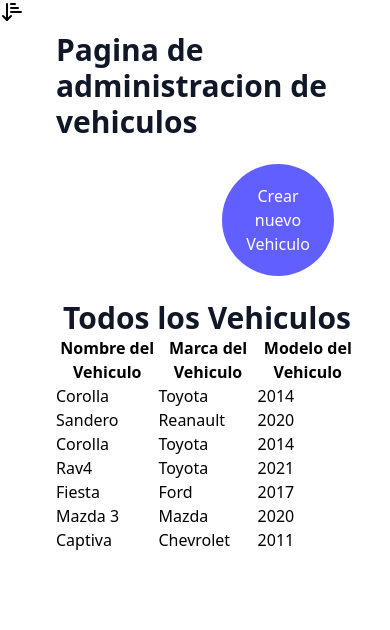
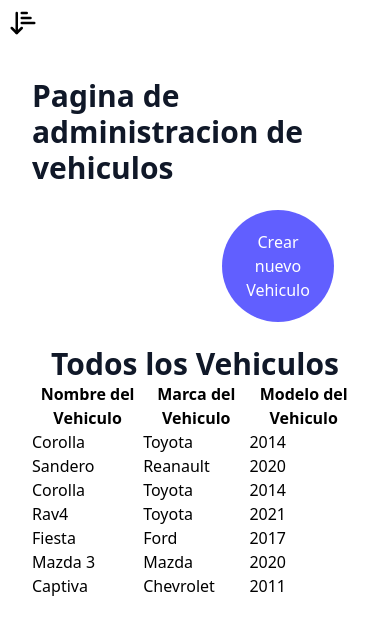
Before and after one commit to hanrike/pyppageTailwind, a React (Vite) app: page /admin/vehiculos in a window 390 px wide. Shown: the top 630 px of the page. Built offline with nearby package versions, Linux system fonts and the light colour scheme.

Commit message:
sidebar con responsive cuando esta pequeño cambian iconos esta faltando que salga el menu pero los iconos estan cambiando

```diff
--- a/src/components/ImagenLogo.jsx
+++ b/src/components/ImagenLogo.jsx
@@ -4,7 +4,7 @@ import pyp from '../media/pyp.png'
 const ImagenLogo = () => {
   return (
     <img
-      className="mx-auto h-18 w-auto"
+      className="mx-auto h-18 w-auto rounded-md"
       src={pyp}
       alt="Logo Empresa"
     />
--- a/src/components/Sidebar.jsx
+++ b/src/components/Sidebar.jsx
@@ -9,8 +9,7 @@ import { Projector,ChartSpline,Users,User,ArrowDownNarrowWide } from 'lucide-rea
 
 const Sidebar = () => {
   return (
-  <div>
-    {/*//lo bueno de tailwind es q viene listo para mobile responsive y la clase hideen permite que si es un cel pequeño no salga el sidebar solo si es pantalla mediana*/}
+
     <nav className='hidden md:flex md:w-72 border border-gray-300 h-full flex flex-col  bg-gray-400 p-4 sidebar'>
     <Link to='/admin'>
       <ImagenLogo/>
@@ -24,10 +23,7 @@ const Sidebar = () => {
     </div>
     <button>Cerrar Sesion </button>
     </nav>
-    <div>
-      {<ArrowDownNarrowWide/>}
-    </div>
-  </div>
+
   )
 };
 
--- /dev/null
+++ b/src/components/SidebarResponsive.jsx
@@ -0,0 +1,25 @@
+import React, { useState } from 'react'
+// 1. Importa los dos iconos que necesitas
+import { ArrowDownNarrowWide,OctagonX } from 'lucide-react';
+
+const SidebarResponsive = () => {
+    //creamos un estado para mostrar la navegacion y utilizamos condicio0nales
+    const[mostrarNavegacion,setMostrarNavegacion]=useState(false)
+  return (
+      <div
+        className="md:hidden cursor-pointer p-2 hoover:text-yellow-600" // hover va aquí en el contenedor o en el icono
+        onClick={()=>{
+            setMostrarNavegacion(!mostrarNavegacion)
+        }}
+        > {/**creando enta clase md:hidden logro que no aparezcan el sidebar y el burguer a la vez */}
+        {/* 2. Renderizado condicional: Si mostrarNavegacion es true, muestra X, si no, la flecha/hamburguesa */}
+        {mostrarNavegacion ? (
+            <OctagonX size={30}/>
+        ):(
+            <ArrowDownNarrowWide size={30}/>
+        )}
+    </div>
+  )
+}
+
+export default SidebarResponsive
--- a/src/layouts/PrivateLayout.jsx
+++ b/src/layouts/PrivateLayout.jsx
@@ -1,6 +1,8 @@
 import { Outlet } from "react-router-dom";
 import React from 'react'
 import Sidebar from "../components/Sidebar";
+import SidebarResponsive from "../components/SidebarResponsive";
+
 
 
 const PrivateLayout = () => {
@@ -9,8 +11,9 @@ const PrivateLayout = () => {
   return (
     //con esta clase divido el sidebar de todos los private layout de admin clientes y vehiculos con sus rutas funcionando
     <div className="flex w-screen h-screen">
-      <div className="flex flex-nowrap h-full w-full">
+      <div className="flex flex-col md:flex-row flex-nowrap h-full w-full">
       <Sidebar/>
+      <SidebarResponsive/>
       {/**en la clase principal admin vehiculos el formulario de vehiculos queda en columnas centrado para el espacio del formulario */}
       <main className='flex w-full  overflow-y-scroll items-center justify-center'>
         <Outlet/>
```
